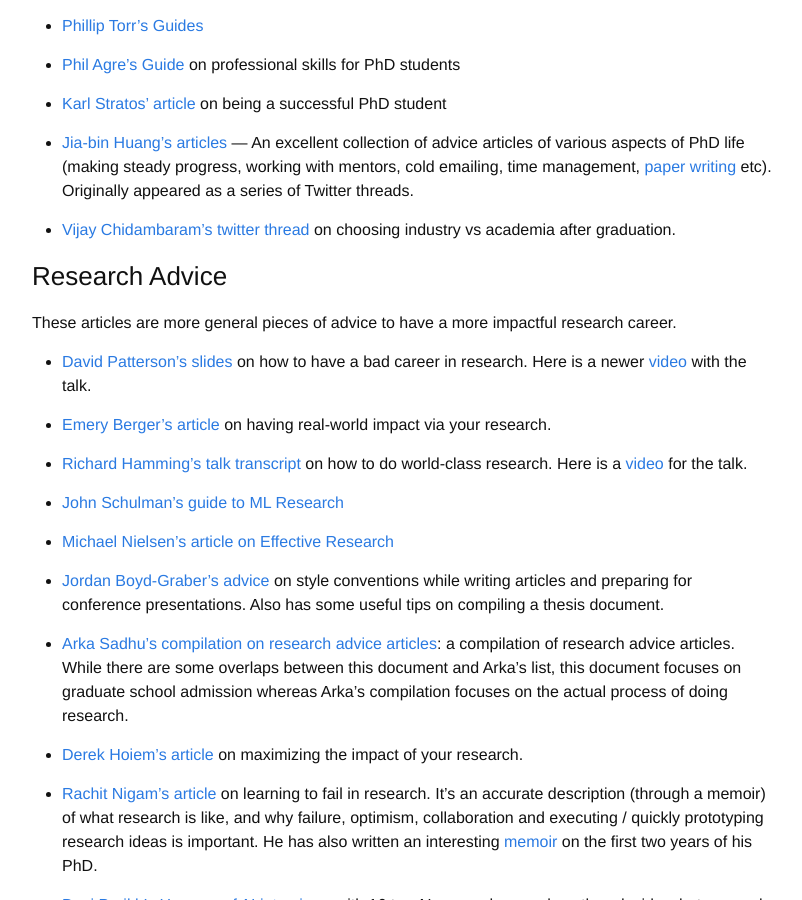
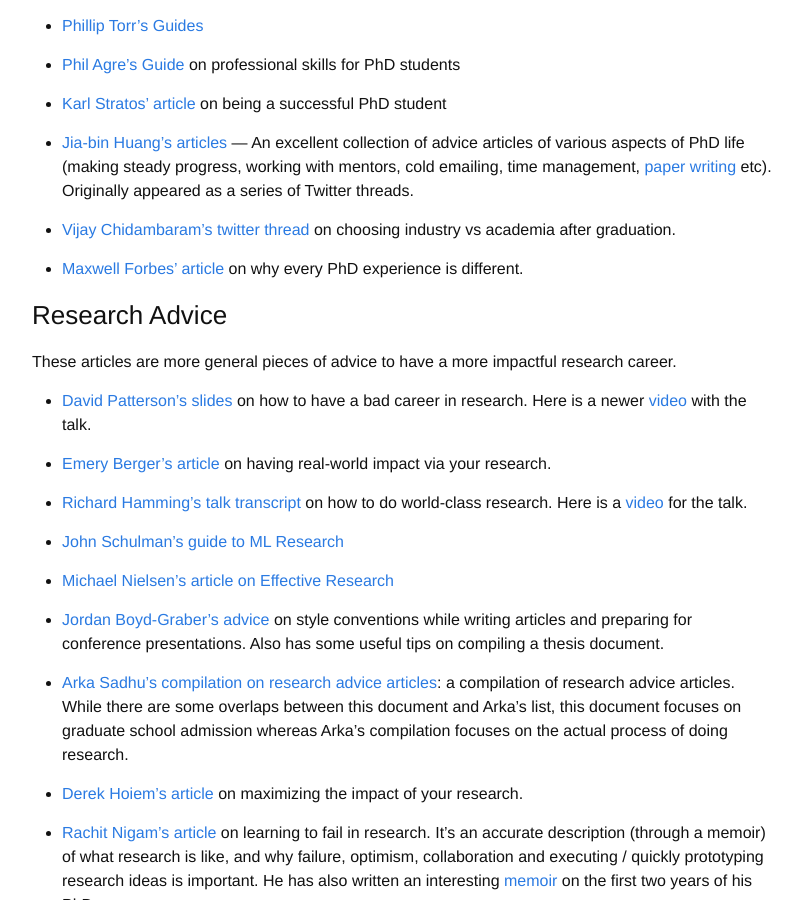
Before and after one commit to martiansideofthemoon/martiansideofthemoon.github.io, a Jekyll site: the page built from _posts/2018-05-30-grad-resources.markdown, in a window 1280 px wide and 900 px high, scrolled down 3270 px. Shown: the whole window, without its empty margins (238-1040 px from the left). Built offline with Jekyll 4.4.1, drawn with Linux system fonts in a browser that asks for light colours; comment, search, counter and statistics services are not loaded.

Commit message:
Update 2018-05-30-grad-resources.markdown

```diff
--- a/_posts/2018-05-30-grad-resources.markdown
+++ b/_posts/2018-05-30-grad-resources.markdown
@@ -97,6 +97,8 @@ These articles are guides for having a more successful PhD (*after* joining a Ph
 
 * [Vijay Chidambaram's twitter thread](https://twitter.com/vj_chidambaram/status/1434304768206331904?s=19) on choosing industry vs academia after graduation.
 
+* [Maxwell Forbes' article](https://maxwellforbes.com/posts/every-phd-is-different) on why every PhD experience is different.
+
 ### Research Advice
 These articles are more general pieces of advice to have a more impactful research career.
 
```
